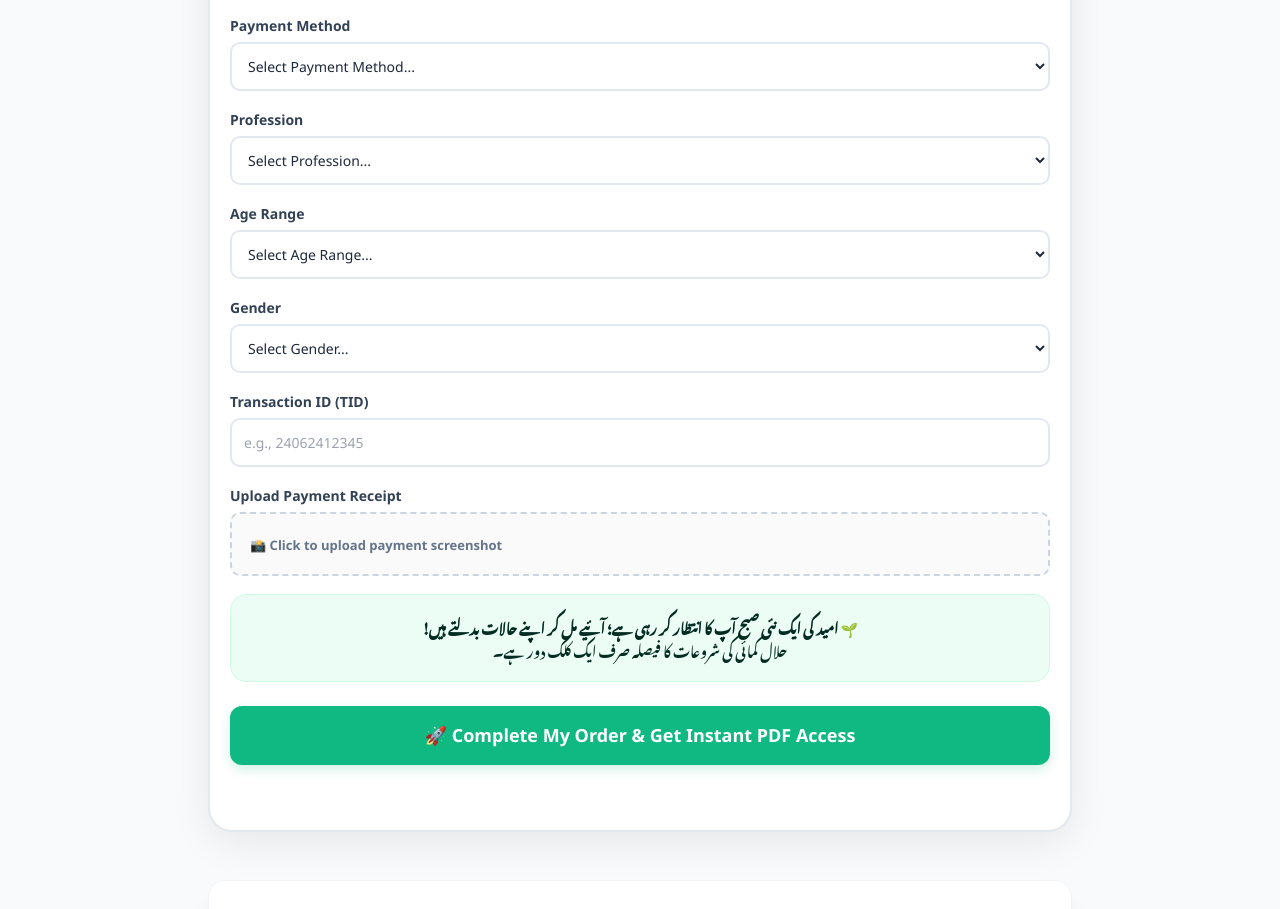
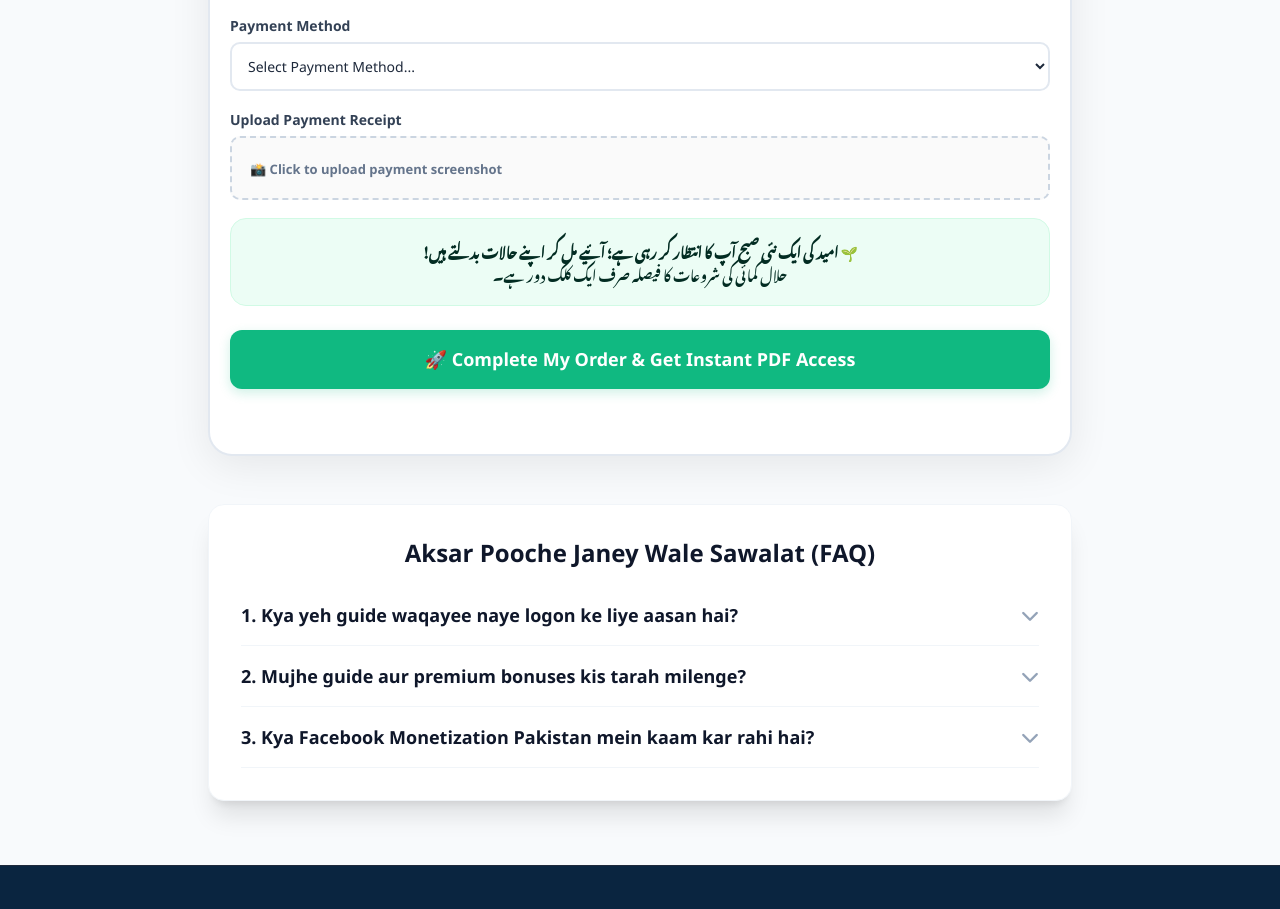
Before and after one commit to nextgendigilife/makemoneywithfb, a plain HTML site: page index.html in a window 1280 px wide. Shown: the part 4384-5293 px from the top of the page. Drawn offline with nearby package versions, Linux system fonts and the light colour scheme; a web font is replaced by a local one.

Commit message:
Update index.html

```diff
--- a/index.html
+++ b/index.html
@@ -661,48 +661,6 @@ src="https://www.facebook.com/tr?id=2120262358873667&ev=PageView&noscript=1"
                             <option value="Bank Transfer">Bank Transfer</option>
                         </select>
                     </div>
-
-                    <div class="form-group text-left" dir="ltr">
-                        <label for="profession" class="block text-left font-bold text-slate-700">Profession</label>
-                        <select id="profession" required class="text-left">
-                            <option value="" disabled selected>Select Profession...</option>
-                            <option value="Student">Student</option>
-                            <option value="Teacher">Teacher / Trainer</option>
-                            <option value="Freelancer">Freelancer</option>
-                            <option value="Job Holder">Job Holder</option>
-                            <option value="Housewife">Housewife</option>
-                            <option value="Unemployed">Unemployed</option>
-                            <option value="Other">Other</option>
-                        </select>
-                    </div>
-
-                    <div class="form-group text-left" dir="ltr">
-                        <label for="ageRange" class="block text-left font-bold text-slate-700">Age Range</label>
-                        <select id="ageRange" required class="text-left">
-                            <option value="" disabled selected>Select Age Range...</option>
-                            <option value="Under 18">Under 18</option>
-                            <option value="18-24">18 to 24</option>
-                            <option value="25-34">25 to 34</option>
-                            <option value="35-44">35 to 44</option>
-                            <option value="45+">45+</option>
-                        </select>
-                    </div>
-
-                    <div class="form-group text-left" dir="ltr">
-                        <label for="gender" class="block text-left font-bold text-slate-700">Gender</label>
-                        <select id="gender" required class="text-left">
-                            <option value="" disabled selected>Select Gender...</option>
-                            <option value="Male">Male</option>
-                            <option value="Female">Female</option>
-                            <option value="Other">Other</option>
-                        </select>
-                    </div>
-
-                    <div class="form-group text-left" dir="ltr">
-                        <label for="tid" class="block text-left font-bold text-slate-700">Transaction ID (TID)</label>
-                        <input type="text" id="tid" placeholder="e.g., 24062412345" required class="text-left">
-                    </div>
-
                     <div class="form-group text-left" dir="ltr">
                         <label class="block text-left font-bold text-slate-700">Upload Payment Receipt</label>
                         <div class="file-drop-area text-left">
```
